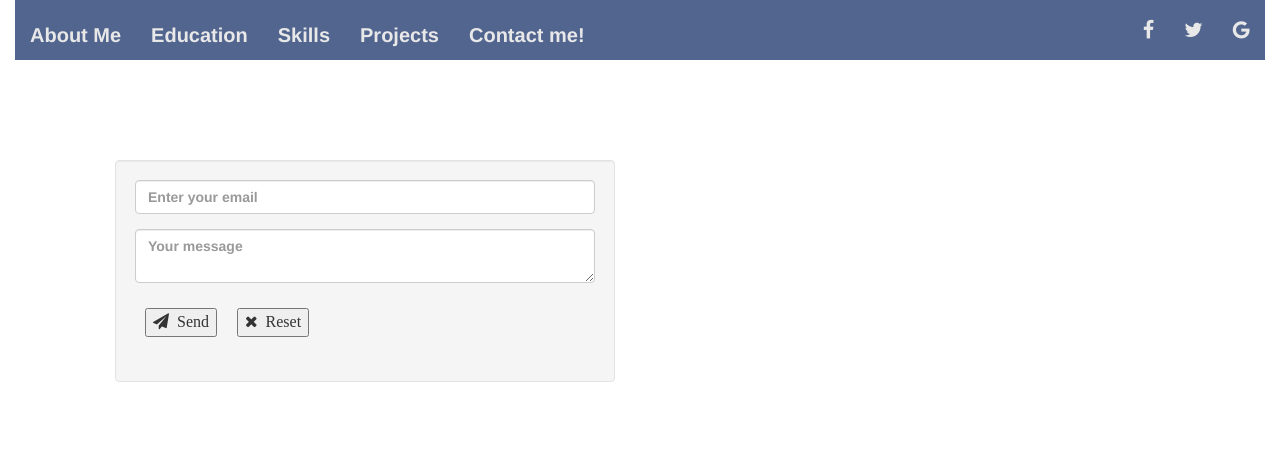
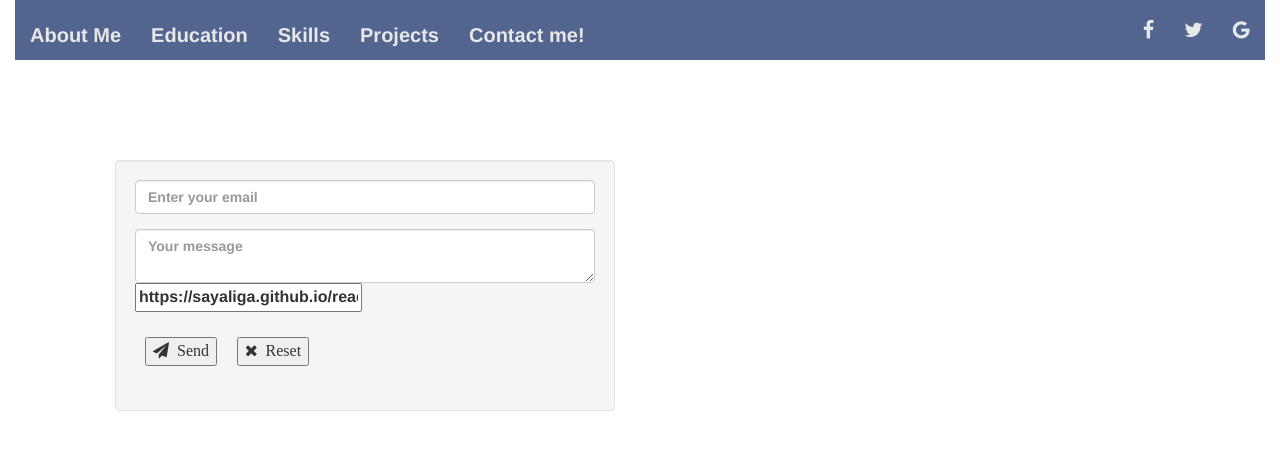
Before and after one commit to sayaliga/resume, a React (Create React App) app: page /contactMe in a window 1280 px wide. Shown: the top 450 px of the page. Built offline with nearby package versions, Linux system fonts and the light colour scheme.

Commit message:
Added thank you page

```diff
--- a/src/components/contactMe.js
+++ b/src/components/contactMe.js
@@ -7,8 +7,6 @@ class Form extends React.Component {
             url: "https://formspree.io/sayali.gaikwad1994@gmail.com",
             method: "POST",
             dataType: "json"
-        }).then(()=> {
-            alert('Your message has been sent!');
         });
     }
     render() {
@@ -20,6 +18,7 @@ class Form extends React.Component {
                     </div>
                     <div className="form-group">
                         <textarea className="form-control" name="message" placeholder="Your message" required></textarea>
+                        <input type="hidden" type="_next" value="https://sayaliga.github.io/react-resume/thankyou.html"></input>
                     </div>
                     <div className="form-group">
                         <button onClick={this.sendEmail}>
--- a/src/components/navBar.js
+++ b/src/components/navBar.js
@@ -1,5 +1,5 @@
 import React from "react";
-import { Route, Link } from 'react-router-dom';
+import { BrowserRouter as Router, Route, Link, BrowserRouter } from 'react-router-dom';
 import AboutMe from './aboutMe';
 import EduQualification from './eduQualification.js';
 import Skills from './skills.js';
@@ -23,11 +23,13 @@ var navBar = () => {
                 </ul>
             </ul>
             <div className="clear"></div>
+            <BrowserRouter>
                 <Route exact path="/" component={AboutMe} />
                 <Route exact path="/eduqualification" component={EduQualification} />
                 <Route exact path="/skills" component={Skills} />
                 <Route exact path="/projects" component={Projects} />
                 <Route exact path="/contactMe" component={ContactMe} />
+            </BrowserRouter>
         </div>
     )
 }
```
